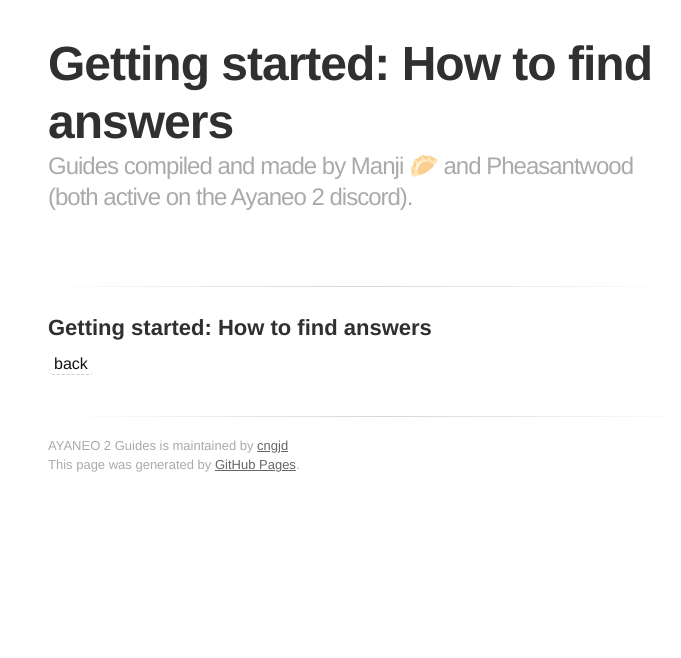
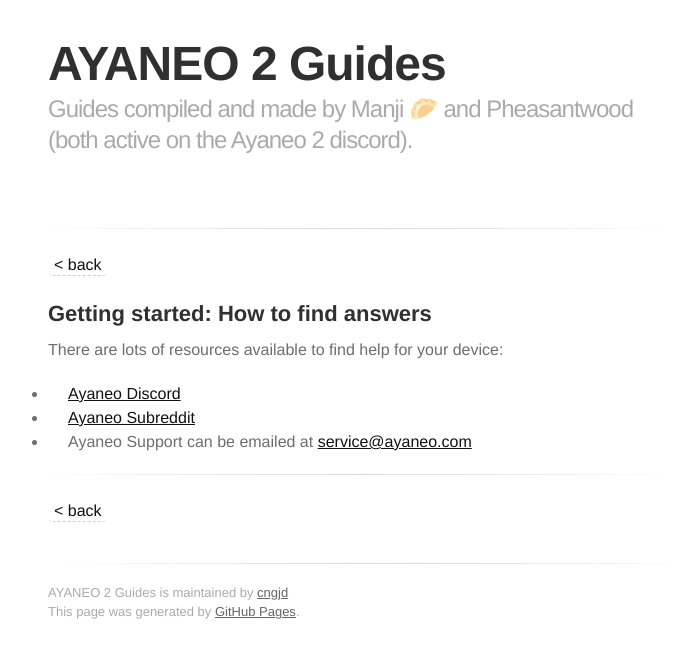
Before and after one commit to cngjd/AyaNeo2-docs, a Jekyll site: the page built from how-to-find-answers.md, in a window 1280 px wide. Shown: the top 658 px of the page, without its empty margins (282-963 px from the left). Built offline with Jekyll 4.4.1, drawn with Linux system fonts in a browser that asks for light colours; some web fonts are replaced; our own code applies the rules of GitHub Pages for plain Markdown files.

Commit message:
Update how-to-find-answers.md

```diff
--- a/how-to-find-answers.md
+++ b/how-to-find-answers.md
@@ -1,9 +1,15 @@
 ---
 layout: default
 ---
+[< back](./)
 
 ## Getting started: How to find answers
 
+There are lots of resources available to find help for your device:
 
+- [Ayaneo Discord](https://discord.gg/dKEhfZjx)
+- [Ayaneo Subreddit](https://www.reddit.com/r/ayaneo/)
+- Ayaneo Support can be emailed at [service@ayaneo.com](mailto:service@ayaneo.com)
 
-[back](./)
+***
+[< back](./)
```
